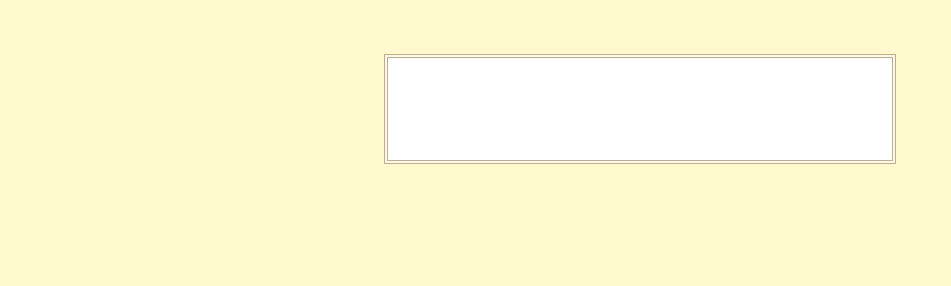
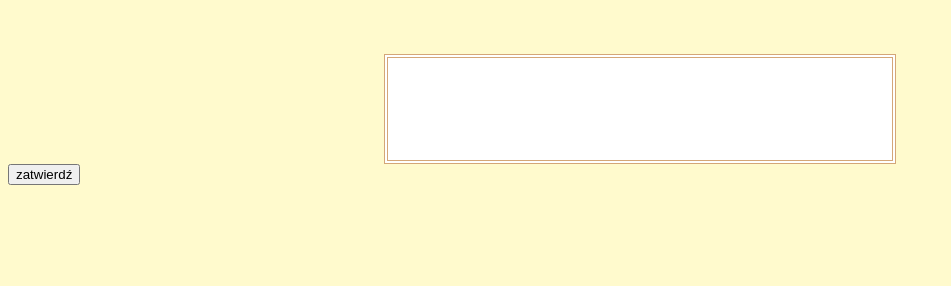
Before and after one commit to KKarolinaKK/Nauka_jezyka_hiszpanskiego, a Django app: page /notatka/ in a window 1280 px wide. Shown: the part 337-623 px from the top of the page, without its empty margins (0-951 px from the left). Run offline with Django 3.2, Linux system fonts and the light colour scheme.

Commit message:
przycisk

```diff
--- a/uploads/templates/notatka.html
+++ b/uploads/templates/notatka.html
@@ -3,5 +3,5 @@
 {% block content %}
     <h1>Tutaj możesz wpisać swoje notatki!</h1>
 <center><input type="text" name="..." style="width: 500px; height: 100px; border-style: double; border-color: #D4A678; border-width: 4px" /></center>
-
+    <input type="submit" value="zatwierdź">
 {% endblock %}
```
